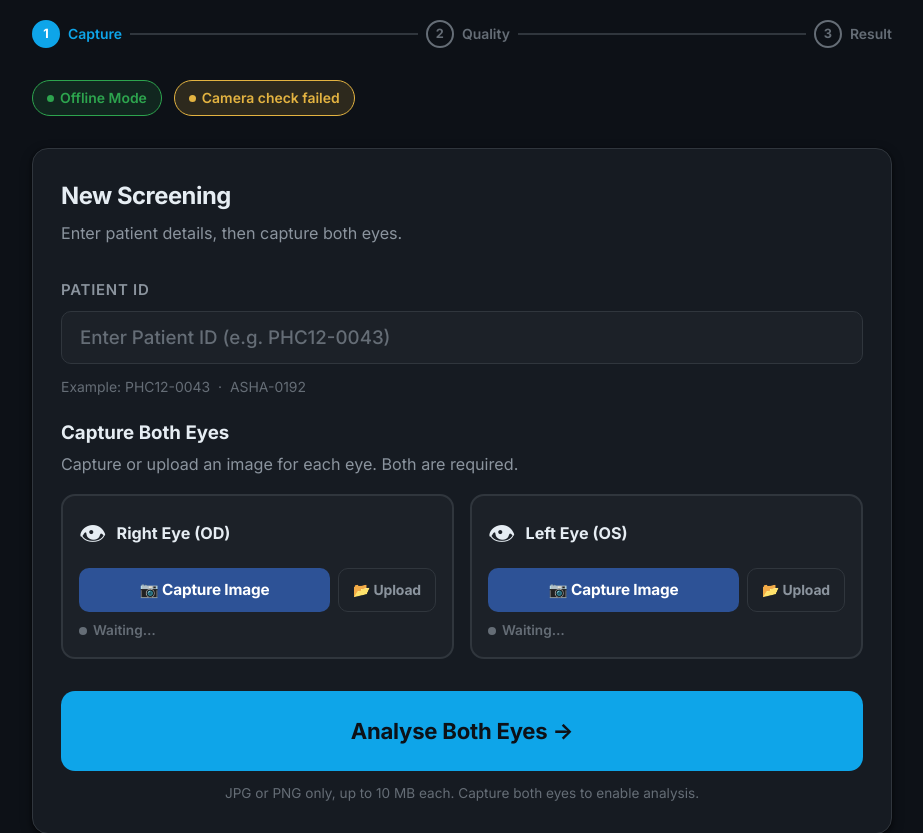
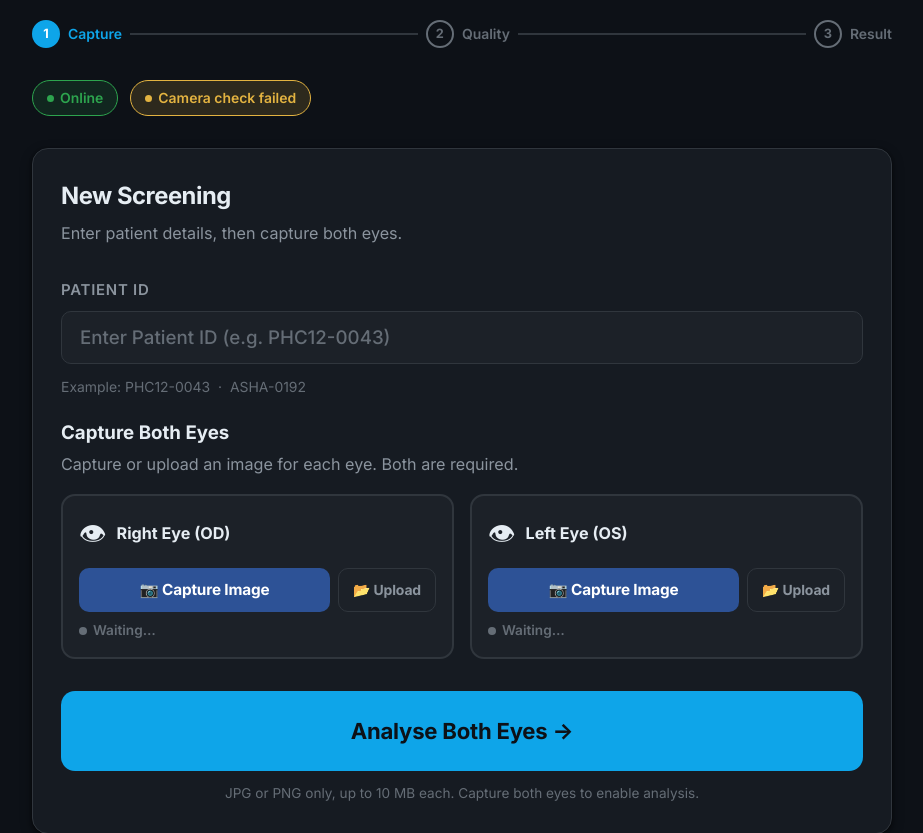
Before and after one commit to 24f1002360/NETRA-AI, a Flask app: page /capture in a window 1280 px wide. Shown: the part 64-897 px from the top of the page, without its empty margins (178-1101 px from the left). Run offline with Flask 3, Linux system fonts and the light colour scheme; some libraries are stand-ins or nearby versions.

Commit message:
Show live connectivity status in capture flow

```diff
--- a/app/templates/capture.html
+++ b/app/templates/capture.html
@@ -22,9 +22,9 @@
 
 <!-- Status row -->
 <div class="status-row" role="status" aria-live="polite">
-  <div class="status-chip ok" id="status-offline">
+  <div class="status-chip ok" id="status-connectivity">
     <span class="status-chip__dot"></span>
-    Offline Mode
+    <span id="connectivity-status-text">{{ t('status.connecting') }}</span>
   </div>
   <div class="status-chip" id="status-camera">
     <span class="status-chip__dot"></span>
@@ -190,6 +190,23 @@
 
   var btnSubmit  = document.getElementById('btn-submit');
   var submitHint = document.getElementById('submit-hint');
+
+  /* ── Connectivity status ───────────────────────────── */
+  var connectivityChip = document.getElementById('status-connectivity');
+  var connectivityText = document.getElementById('connectivity-status-text');
+  var onlineLabel = {{ t('status.online') | tojson }};
+  var offlineLabel = {{ t('status.offline_ready') | tojson }};
+
+  function updateConnectivityStatus() {
+    var online = navigator.onLine;
+    connectivityChip.classList.toggle('ok', online);
+    connectivityChip.classList.toggle('warn', !online);
+    connectivityText.textContent = online ? onlineLabel : offlineLabel;
+  }
+
+  updateConnectivityStatus();
+  window.addEventListener('online', updateConnectivityStatus);
+  window.addEventListener('offline', updateConnectivityStatus);
 
   /* ── Camera status check ───────────────────────────── */
   var chipCam = document.getElementById('status-camera');
--- a/configs/i18n/en.json
+++ b/configs/i18n/en.json
@@ -30,6 +30,9 @@
   "capture.waiting": "Waiting…",
   "capture.analyse_both": "Analyse Both Eyes",
   "capture.file_rules": "JPG or PNG only, up to 10 MB each. Capture both eyes to enable analysis.",
+  "status.connecting": "Checking connection…",
+  "status.online": "Online",
+  "status.offline_ready": "Offline-ready",
 
   "quality.title": "Image Quality Check",
   "quality.scores.blur": "Sharpness",
--- a/configs/i18n/hi.json
+++ b/configs/i18n/hi.json
@@ -30,6 +30,9 @@
   "capture.waiting": "प्रतीक्षा करें…",
   "capture.analyse_both": "दोनों आँखों का विश्लेषण करें",
   "capture.file_rules": "केवल JPG या PNG, प्रत्येक 10 MB तक। विश्लेषण के लिए दोनों आँखों की तस्वीर लें।",
+  "status.connecting": "कनेक्शन जाँचा जा रहा है…",
+  "status.online": "ऑनलाइन",
+  "status.offline_ready": "ऑफलाइन के लिए तैयार",
 
   "quality.title": "तस्वीर गुणवत्ता जाँच",
   "quality.scores.blur": "स्पष्टता",
--- a/configs/i18n/ta.json
+++ b/configs/i18n/ta.json
@@ -30,6 +30,9 @@
   "capture.waiting": "காத்திருக்கிறது…",
   "capture.analyse_both": "இரு கண்களையும் பகுப்பாய்வு செய்யவும்",
   "capture.file_rules": "JPG அல்லது PNG மட்டும்; ஒவ்வொன்றும் 10 MB வரை. பகுப்பாய்விற்கு இரு கண்களும் தேவை.",
+  "status.connecting": "இணைப்பு சரிபார்க்கப்படுகிறது…",
+  "status.online": "ஆன்லைன்",
+  "status.offline_ready": "ஆஃப்லைனுக்குத் தயார்",
 
   "quality.title": "படத் தரப் பரிசோதனை",
   "quality.scores.blur": "தெளிவு",
--- a/configs/i18n/te.json
+++ b/configs/i18n/te.json
@@ -30,6 +30,9 @@
   "capture.waiting": "వేచి ఉండండి…",
   "capture.analyse_both": "రెండు కళ్లను విశ్లేషించండి",
   "capture.file_rules": "JPG లేదా PNG మాత్రమే; ఒక్కోటి 10 MB వరకు. విశ్లేషణకు రెండు కళ్లూ అవసరం.",
+  "status.connecting": "కనెక్షన్‌ను తనిఖీ చేస్తున్నాం…",
+  "status.online": "ఆన్‌లైన్",
+  "status.offline_ready": "ఆఫ్‌లైన్‌కు సిద్ధం",
 
   "quality.title": "చిత్ర నాణ్యత తనిఖీ",
   "quality.scores.blur": "స్పష్టత",
```
